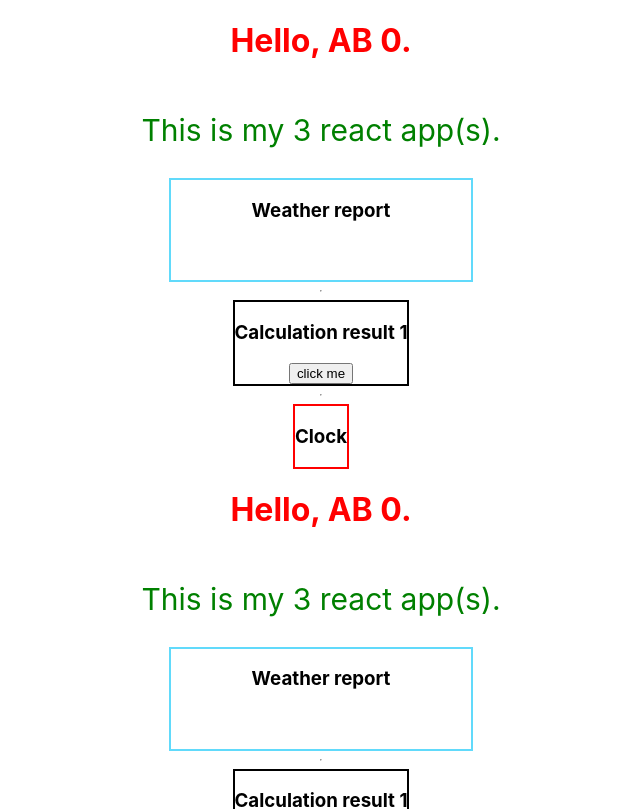
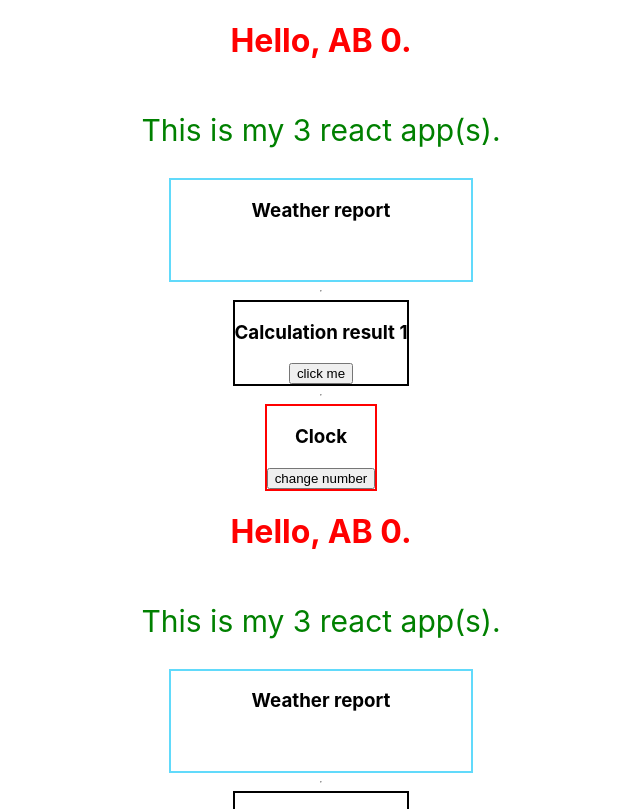
Before and after one commit to minglugu/React, a React (Create React App) app in the folder react-intro/my-first-react-app/: page / in a window 1280 px wide. Shown: the top 809 px of the page, without its empty margins (319-959 px from the left). Built offline with nearby package versions, Linux system fonts and the light colour scheme.

Commit message:
useEffect hook in React

```diff
--- a/react-intro/my-first-react-app/src/Clock.js
+++ b/react-intro/my-first-react-app/src/Clock.js
@@ -3,20 +3,42 @@ import { useEffect, useState } from "react";
 export const Clock = () => {
     // 写code的顺序：const和hook定义在前面。return写在下面，用来render网页的。
 
-    // const [number, setNumber] = useState(0)
+    const deps = 'AB'
+    const [number, setNumber] = useState(0)
+
     const increaseNum = () => {
-        console.log('clock from useEffect() called me');
+        // console.log('clock from useEffect() called me');
+
+        // setInterval里面有callback的函数，设置了一个1秒的间隔，表示每隔1秒，call back这个函数
+        setInterval(() => {
+            setNumber(x => x + 1)
+        }, 1000)
     }
+
     // ist param is callback function, second param is dependencies
-    useEffect(increaseNum, [])
+    // 1. when the dependency is empty[], componentDidMount
+    // useEffect(increaseNum, [])
+
+    // 2. when there is no dependency, componentDidMount + componentDidUpdate
+    // 每次刷新， useEffect都会update，不推荐此方法。谨慎使用。
+    // useEffect(increaseNum)
+
+    // 3. when the dep is not empty, callback run is depending on the changes of dependencies
+    useEffect(increaseNum, [deps]) // 因为deps常量，没有变化，那么render 1 time
+    useEffect(increaseNum, [number, deps]) // number 每次递增2，所以会update，一直render
 
     return (
         <div style={{border: '2px red solid'}}>
             {/* js，所以用{} */}
-            {console.log('clock from the return section')}
+            {/* {console.log('clock from the return section')} */}
             <h3>
                 Clock
             </h3>
+            <button
+                onClick={() => {
+                    setNumber(x => x + 2)
+            }}
+            >change number</button>
         </div>
     )
 }
```
Also changed, not shown: 1 other file (tests, documents, lock files or other folders).
